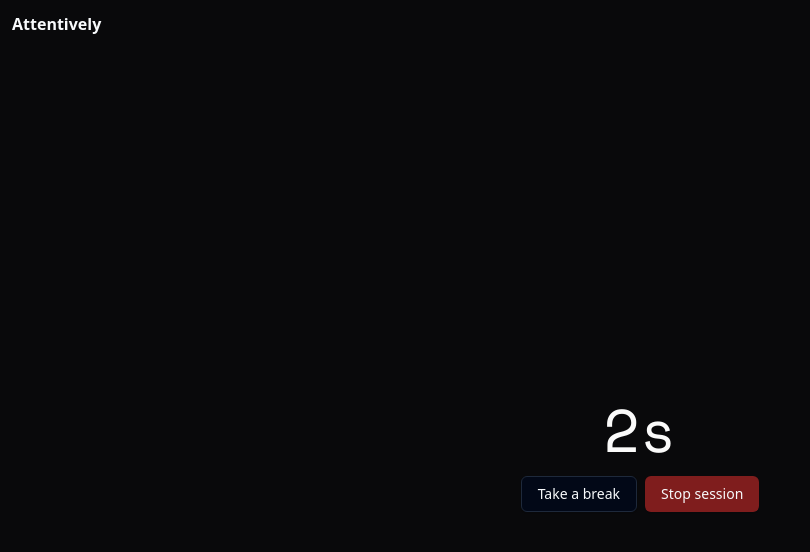
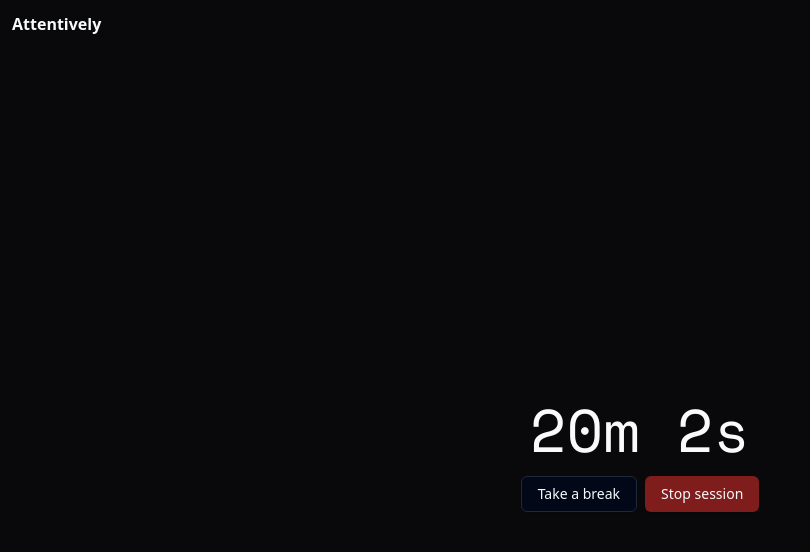
Before and after one commit to rushdynamic/attentively, a React (Vite) app: page / in a window 1280 px wide. Both pictures are taken after a click on the button "Start session". Shown: the top 552 px of the page, without its empty margins (0-810 px from the left). Built offline with nearby package versions, Linux system fonts and the light colour scheme.

Commit message:
refactor: split into multiple hooks and components

```diff
--- a/src/App.tsx
+++ b/src/App.tsx
@@ -1,5 +1,5 @@
 import { ThemeProvider } from '../@/components/theme-provider';
-import StopWatch from './components/StopWatch';
+import Timer from './components/Timer';
 import './App.css';
 
 function App() {
@@ -11,7 +11,7 @@ function App() {
 				</div>
 				<div className="h-full flex justify-center items-center">
 					<div className="flex flex-col items-center">
-						<StopWatch />
+						<Timer />
 					</div>
 				</div>
 			</div>
--- a/src/components/StopWatch.tsx
+++ /dev/null
@@ -1,82 +0,0 @@
-import { useState } from 'react';
-import { Button } from '../../@/components/ui/button';
-import { formatTime } from '../utils/time_formatter';
-
-const useStopWatch = () => {
-	const [elapsedTime, setElapsedTime] = useState<number>(0);
-	const [paused, setPaused] = useState<boolean>(false);
-	const [intervalId, setIntervalId] = useState<number | any>(null);
-
-	const updateStopWatch = (startTime: any) => {
-		const currentTime = new Date().getTime();
-		setElapsedTime(currentTime - startTime);
-	};
-
-	const startStopWatch = () => {
-		if (paused) {
-			setPaused(false);
-			const stopInterval = setInterval(
-				updateStopWatch.bind(null, new Date().getTime() - elapsedTime),
-				1000
-			);
-			setIntervalId(stopInterval);
-		} else {
-			if (!intervalId) {
-				const stopInterval = setInterval(
-					updateStopWatch.bind(null, new Date().getTime()),
-					1000
-				);
-				setIntervalId(stopInterval);
-			}
-		}
-	};
-
-	const stopStopWatch = () => {
-		clearInterval(intervalId);
-		setIntervalId(null);
-
-		// Store stats here
-		setElapsedTime(0);
-	};
-
-	const pauseStopWatch = () => {
-		clearInterval(intervalId);
-		setPaused(true);
-	};
-
-	return {
-		elapsedTime,
-		startStopWatch,
-		stopStopWatch,
-		pauseStopWatch,
-		paused,
-	};
-};
-
-export default function StopWatch() {
-	const { elapsedTime, startStopWatch, stopStopWatch, pauseStopWatch, paused } =
-		useStopWatch();
-	return (
-		<div className="flex flex-col items-center">
-			<span className="font-timer text-6xl py-4 text-zinc-50">
-				{formatTime(elapsedTime)}
-			</span>
-			<div>
-				{elapsedTime == 0 || paused ? (
-					<Button variant="default" onClick={startStopWatch}>
-						{paused ? 'Resume session' : 'Start session'}
-					</Button>
-				) : (
-					<div className="flex items-center gap-2">
-						<Button variant="outline" onClick={pauseStopWatch}>
-							Take a break
-						</Button>
-						<Button variant="destructive" onClick={stopStopWatch}>
-							Stop session
-						</Button>
-					</div>
-				)}
-			</div>
-		</div>
-	);
-}
--- /dev/null
+++ b/src/components/Timer.tsx
@@ -0,0 +1,79 @@
+import { Button } from '../../@/components/ui/button';
+import { useStopWatch } from '../hooks/useStopWatch';
+import { useCountdown } from '../hooks/useCountdown';
+import { formatTime } from '../utils/time_formatter';
+
+type stopWatchButtonsType = {
+	isPaused: boolean;
+	elapsedTime: number;
+	startStopWatch: () => void;
+	stopStopWatch: () => void;
+	pauseStopWatch: () => void;
+	resumeStopWatch: () => void;
+};
+const StopWatchButtons = ({
+	isPaused,
+	elapsedTime,
+	startStopWatch,
+	stopStopWatch,
+	pauseStopWatch,
+	resumeStopWatch,
+}: stopWatchButtonsType) => {
+	if (elapsedTime == 0 || isPaused) {
+		if (isPaused)
+			return (
+				<Button variant="default" onClick={resumeStopWatch}>
+					Resume session
+				</Button>
+			);
+		else
+			return (
+				<Button variant="default" onClick={startStopWatch}>
+					Start session
+				</Button>
+			);
+	} else
+		return (
+			<div className="flex items-center gap-2">
+				<Button variant="outline" onClick={pauseStopWatch}>
+					Take a break
+				</Button>
+				<Button variant="destructive" onClick={stopStopWatch}>
+					Stop session
+				</Button>
+			</div>
+		);
+};
+
+export default function Timer() {
+	const {
+		elapsedTime,
+		startStopWatch,
+		stopStopWatch,
+		pauseStopWatch,
+		resumeStopWatch,
+		isPaused,
+	} = useStopWatch();
+
+	const { startCountdown, remainingTime } = useCountdown(isPaused, elapsedTime);
+	return (
+		<div className="flex flex-col items-center">
+			<span className="font-timer text-6xl py-4 text-zinc-50">
+				{isPaused ? formatTime(remainingTime) : formatTime(elapsedTime)}
+			</span>
+			<div>
+				<StopWatchButtons
+					isPaused={isPaused}
+					elapsedTime={elapsedTime}
+					startStopWatch={startStopWatch}
+					stopStopWatch={stopStopWatch}
+					pauseStopWatch={() => {
+						pauseStopWatch();
+						startCountdown();
+					}}
+					resumeStopWatch={resumeStopWatch}
+				/>
+			</div>
+		</div>
+	);
+}
--- /dev/null
+++ b/src/hooks/useCountdown.tsx
@@ -0,0 +1,36 @@
+import { useState, useEffect } from 'react';
+import { formatTime } from '../utils/time_formatter';
+
+function useCountdown(isPaused: boolean, elapsedTime: number) {
+	const [remainingTime, setRemainingTime] = useState<number>(0);
+	const [intervalId, setIntervalId] = useState<number | any>(null);
+
+	const updateCountdown = (countdownTime: number) => {
+		const currentTime = new Date().getTime();
+		console.log('COUNTDOWN TIME:' + countdownTime);
+		console.log('REMAINING TIME:' + (currentTime - countdownTime));
+		setRemainingTime(currentTime - countdownTime);
+	};
+
+	const startCountdown = () => {
+		// elapsedTime = new Date().getTime() - elapsedTime / 5;
+		const countdownTime = new Date().getTime() - elapsedTime / 5;
+		console.log('COUNTDOWN TIME:' + countdownTime);
+
+		const stopInterval = setInterval(
+			updateCountdown.bind(null, countdownTime),
+			1000
+		);
+		setIntervalId(stopInterval);
+	};
+
+	useEffect(() => {
+		if (intervalId && (remainingTime < 0 || !isPaused)) {
+			clearInterval(intervalId);
+		}
+	}, []);
+
+	return { startCountdown, remainingTime };
+}
+
+export { useCountdown };
--- /dev/null
+++ b/src/hooks/useStopWatch.tsx
@@ -0,0 +1,55 @@
+import { useState } from 'react';
+
+const useStopWatch = () => {
+	const [elapsedTime, setElapsedTime] = useState<number>(0);
+	const [isPaused, setIsPaused] = useState<boolean>(false);
+	const [intervalId, setIntervalId] = useState<number | any>(null);
+
+	const updateStopWatch = (startTime: any) => {
+		const currentTime = new Date().getTime() + 20 * 60 * 1000;
+		setElapsedTime(currentTime - startTime);
+	};
+
+	const startStopWatch = () => {
+		if (!intervalId) {
+			const stopInterval = setInterval(
+				updateStopWatch.bind(null, new Date().getTime()),
+				1000
+			);
+			setIntervalId(stopInterval);
+		}
+	};
+
+	const stopStopWatch = () => {
+		clearInterval(intervalId);
+		setIntervalId(null);
+
+		// Store stats here
+		setElapsedTime(0);
+	};
+
+	const pauseStopWatch = () => {
+		clearInterval(intervalId);
+		setIsPaused(true);
+	};
+
+	const resumeStopWatch = () => {
+		setIsPaused(false);
+		const stopInterval = setInterval(
+			updateStopWatch.bind(null, new Date().getTime() - elapsedTime),
+			1000
+		);
+		setIntervalId(stopInterval);
+	};
+
+	return {
+		elapsedTime,
+		startStopWatch,
+		stopStopWatch,
+		pauseStopWatch,
+		resumeStopWatch,
+		isPaused,
+	};
+};
+
+export { useStopWatch };
```
